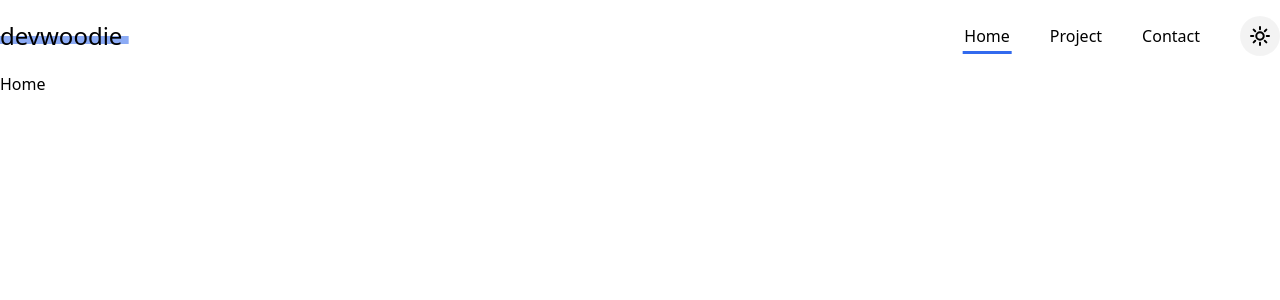
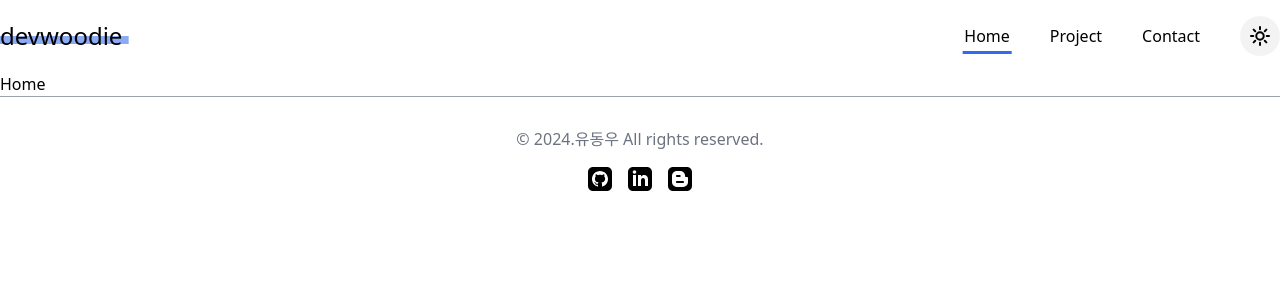
Before and after one commit to devwoodie/portfolio, a React (Create React App) app: page / in a window 1280 px wide. Shown: the top 300 px of the page. Built offline with nearby package versions, Linux system fonts and the light colour scheme.

Commit message:
feat: footer 추가

```diff
--- /dev/null
+++ b/src/components/Layout/Footer.tsx
@@ -0,0 +1,46 @@
+import React from 'react'
+import { Link } from 'react-router-dom';
+
+type TLinkList = {
+    id: number;
+    title: string;
+    link: string;
+    icon: JSX.Element
+}
+
+export const Footer = () => {
+
+    const linkList: TLinkList[] = [
+        {
+            id: 1,
+            title: "github",
+            link: "https://github.com/devwoodie",
+            icon: <svg xmlns="http://www.w3.org/2000/svg" width="24" height="24" viewBox="0 0 24 24"><path d="M19 0h-14c-2.761 0-5 2.239-5 5v14c0 2.761 2.239 5 5 5h14c2.762 0 5-2.239 5-5v-14c0-2.761-2.238-5-5-5zm-4.466 19.59c-.405.078-.534-.171-.534-.384v-2.195c0-.747-.262-1.233-.55-1.481 1.782-.198 3.654-.875 3.654-3.947 0-.874-.312-1.588-.823-2.147.082-.202.356-1.016-.079-2.117 0 0-.671-.215-2.198.82-.64-.18-1.324-.267-2.004-.271-.68.003-1.364.091-2.003.269-1.528-1.035-2.2-.82-2.2-.82-.434 1.102-.16 1.915-.077 2.118-.512.56-.824 1.273-.824 2.147 0 3.064 1.867 3.751 3.645 3.954-.229.2-.436.552-.508 1.07-.457.204-1.614.557-2.328-.666 0 0-.423-.768-1.227-.825 0 0-.78-.01-.055.487 0 0 .525.246.889 1.17 0 0 .463 1.428 2.688.944v1.489c0 .211-.129.459-.528.385-3.18-1.057-5.472-4.056-5.472-7.59 0-4.419 3.582-8 8-8s8 3.581 8 8c0 3.533-2.289 6.531-5.466 7.59z"/></svg>
+        },
+        {
+            id: 2,
+            title: "linkedIn",
+            link: "https://www.linkedin.com/in/dongwoo-yu",
+            icon: <svg xmlns="http://www.w3.org/2000/svg" width="24" height="24" viewBox="0 0 24 24"><path d="M19 0h-14c-2.761 0-5 2.239-5 5v14c0 2.761 2.239 5 5 5h14c2.762 0 5-2.239 5-5v-14c0-2.761-2.238-5-5-5zm-11 19h-3v-11h3v11zm-1.5-12.268c-.966 0-1.75-.79-1.75-1.764s.784-1.764 1.75-1.764 1.75.79 1.75 1.764-.783 1.764-1.75 1.764zm13.5 12.268h-3v-5.604c0-3.368-4-3.113-4 0v5.604h-3v-11h3v1.765c1.396-2.586 7-2.777 7 2.476v6.759z"/></svg>
+        },
+        {
+            id: 3,
+            title: "blog",
+            link: "https://devwoodie.github.io",
+            icon: <svg xmlns="http://www.w3.org/2000/svg" width="24" height="24" viewBox="0 0 24 24"><path d="M8 9c0-.552.414-1 .924-1h2.818c.512 0 .924.448.924 1s-.412 1-.924 1h-2.818c-.51 0-.924-.448-.924-1zm7.013 5h-6.027c-.545 0-.986.447-.986 1s.441 1 .986 1h6.026c.546 0 .988-.448.988-1s-.442-1-.987-1zm8.987-9v14c0 2.761-2.238 5-5 5h-14c-2.762 0-5-2.239-5-5v-14c0-2.761 2.238-5 5-5h14c2.762 0 5 2.239 5 5zm-4 5.812c0-.438-.354-.792-.79-.792h-1.301c-.666 0-.789-.509-.789-1.138 0-2.696-2.182-4.882-4.873-4.882h-3.374c-2.691 0-4.873 2.186-4.873 4.883v6.234c0 2.697 2.182 4.883 4.873 4.883h6.255c2.69 0 4.872-2.186 4.872-4.883v-4.305z"/></svg>
+        },
+    ]
+
+    return (
+        <div className='py-[30px] border-t-[1px] border-solid border-gray-400 dark:border-gray-500 w-full text-center'>
+            <p className='text-[16px] text-gray-500 dark:text-gray-300 mb-3'>© 2024.유동우 All rights reserved.</p>
+            <div className='flex items-center justify-center'>
+                {linkList.map((item: TLinkList) => (
+                    <Link target="_blank" to={item.link} key={item.id} className='mx-1 p-1 bg-white rounded-[10px]'>
+                        {item.icon}
+                    </Link>
+                ))}
+            </div>
+        </div>
+    )
+}
--- a/src/pages/Layout.tsx
+++ b/src/pages/Layout.tsx
@@ -1,6 +1,7 @@
 import React, { useEffect, useState } from 'react';
 import { Header } from '../components/Layout/Header';
 import { Outlet, useLocation } from 'react-router-dom';
+import { Footer } from '../components/Layout/Footer';
 
 export const Layout = () => {
 
@@ -24,6 +25,7 @@ export const Layout = () => {
             <div className={`max-w-[1280px] min-w-[1280px] flex-1 start ${fade}`}>
                 <Outlet />
             </div>
+            <Footer />
         </div>
     )
 }
```
